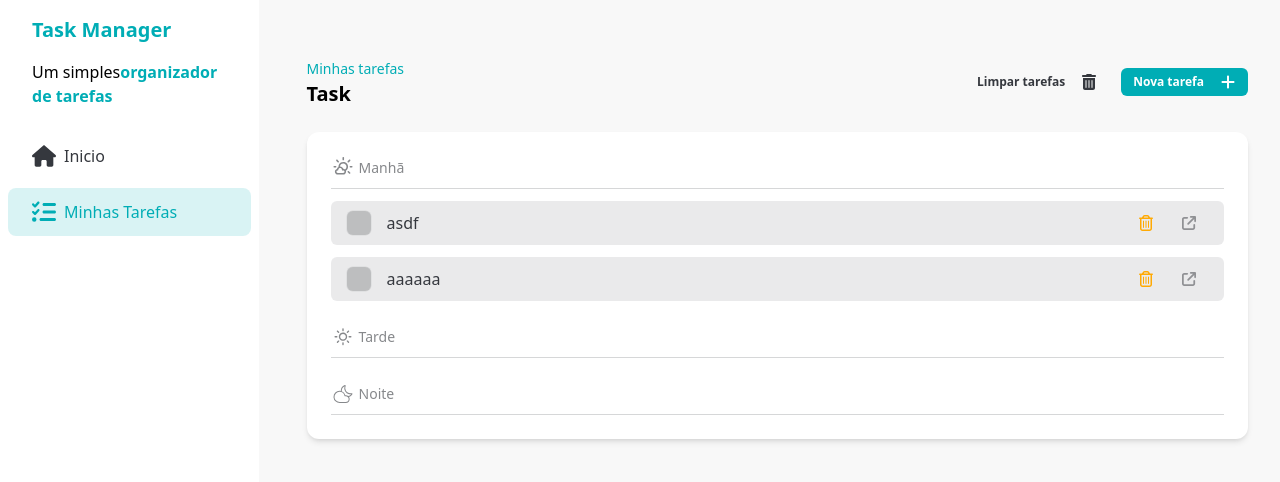
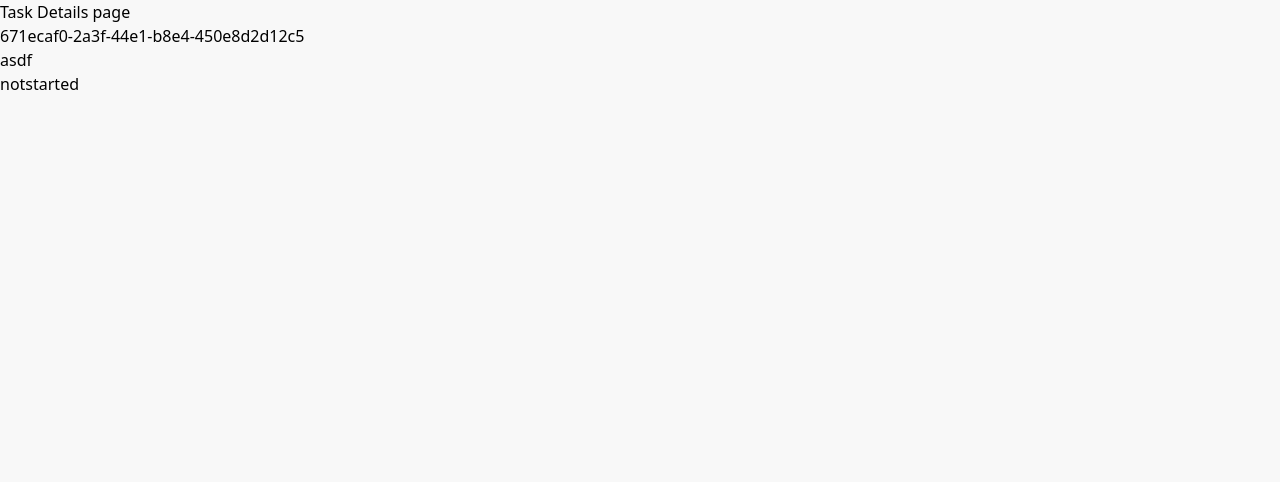
Before and after one commit to erickcred/estudo-react, a React (Vite) app in the folder task-manager/: page /task/671ecaf0-2a3f-44e1-b8e4-450e8d2d12c5 in a window 1280 px wide. Shown: the top 482 px of the page. Built offline with nearby package versions, Linux system fonts and the light colour scheme; data requests are answered from the project's data file.

Commit message:
feat: Inplementing router for taskDetails

```diff
--- a/package.json
+++ /dev/null
@@ -1,5 +0,0 @@
-{
-  "dependencies": {
-    "json-server": "^1.0.0-beta.3"
-  }
-}
--- a/task-manager/db.json
+++ b/task-manager/db.json
@@ -13,6 +13,13 @@
       "description": "",
       "time": "morning",
       "status": "notstarted"
+    },
+    {
+      "id": "671ecaf0-2a3f-44e1-b8e4-450e8d2d12c5",
+      "title": "asdf",
+      "description": "",
+      "time": "morning",
+      "status": "notstarted"
     }
   ]
 }
--- a/task-manager/package.json
+++ b/task-manager/package.json
@@ -16,6 +16,7 @@
     "react-dom": "^19.1.1",
     "react-icons": "^5.5.0",
     "react-router": "^7.8.2",
+    "react-router-dom": "^7.9.1",
     "react-transition-group": "^4.4.5",
     "sonner": "^2.0.7",
     "tailwind-merge": "^3.3.1",
--- a/task-manager/src/App.jsx
+++ b/task-manager/src/App.jsx
@@ -1,12 +1,29 @@
+import { Toaster } from "sonner";
+
 import Sidebar from "./components/Sidebar";
 import Tasks from "./pages/Tasks";
 
 function App() {
   return (
-    <main className="flex gap-4 overflow-hidden">
-      <Sidebar />
-      <Tasks />
-    </main>
+    <>
+      <main className="flex gap-4 overflow-hidden">
+        <Sidebar />
+        <Tasks />
+      </main>
+
+      <Toaster
+        position="top-left"
+        expand={false}
+        closeButton
+        duration={5000}
+        toastOptions={{
+          style: {
+            color: "#35383e",
+            fontSize: "16px",
+          },
+        }}
+      />
+    </>
   );
 }
 
--- a/task-manager/src/components/Sidebar.jsx
+++ b/task-manager/src/components/Sidebar.jsx
@@ -1,5 +1,7 @@
 import { FaHouse, FaListCheck } from "react-icons/fa6";
 import SidebarButton from "./SidebarButton";
+
+import { Link } from "react-router";
 
 export default function Sidebar({ className }) {
   return (
--- a/task-manager/src/components/SidebarButton.jsx
+++ b/task-manager/src/components/SidebarButton.jsx
@@ -1,11 +1,14 @@
+import { Link } from "react-router";
+
 export default function SidebarButton({ isActive, children }) {
   return (
     <a
       className={`w-full flex gap-2 items-center flex-wrap
         transition-all delay-150 duration-150 ease-in-out
        hover:text-white hover:bg-[var(--primary)] py-3 px-6 rounded-lg
-       ${isActive ? "bg-[var(--primary)]/15 text-[var(--primary)]" : "text-[var(--secondary)]"}`}
-      href="#"
+       ${isActive ? "bg-[var(--primary)]/15 text-[var(--primary)]" : "text-[var(--secondary)]"}`
+      }
+
     >
       {children}
     </a>
--- a/task-manager/src/components/TaskItem/TaskItem.jsx
+++ b/task-manager/src/components/TaskItem/TaskItem.jsx
@@ -11,6 +11,7 @@ import Button from "../Button";
 import { handleChengedCheck as handleChengedCheck } from "./actions";
 import { useState } from "react";
 import { toast } from "sonner";
+import { Link } from "react-router";
 
 export default function TaskItem({ task, setTasks }) {
   const [deleteTaskIsLoading, setDeleteTaskIsLoading] = useState(false);
@@ -115,16 +116,17 @@ export default function TaskItem({ task, setTasks }) {
             <FaRegTrashCan size={16} />
           )}
         </Button>
-        <Button
+        <Link
           className="item-start"
           color="secondary_outline"
           title="Ir para tarefa"
+          to={`task/${task.id}`}
         >
           <FaArrowUpRightFromSquare
             className="text-[var(--secondary)]/50"
             size={14}
           />
-        </Button>
+        </Link>
       </div>
     </div>
   );
--- a/task-manager/src/main.jsx
+++ b/task-manager/src/main.jsx
@@ -1,24 +1,24 @@
 import { StrictMode } from "react";
 import { createRoot } from "react-dom/client";
-import { Toaster } from "sonner";
+import { createBrowserRouter, RouterProvider } from "react-router-dom";
 
 import "./index.css";
 import App from "./App.jsx";
+import TaskDetails from "./pages/TaskDetails.jsx"
+
+const router = createBrowserRouter([
+  {
+    path: "/",
+    element: <App />
+  },
+  {
+    path: "/task/:taskId",
+    element: <TaskDetails />
+  }
+]);
 
 createRoot(document.getElementById("root")).render(
   <StrictMode>
-    <Toaster
-      position="top-left"
-      expand={false}
-      closeButton
-      duration={5000}
-      toastOptions={{
-        style: {
-          color: "#35383e",
-          fontSize: "16px",
-        },
-      }}
-    />
-    <App />
+    <RouterProvider router={router} />
   </StrictMode>
 );
--- a/task-manager/src/pages/Home.jsx
+++ /dev/null
@@ -1,7 +0,0 @@
-export default function Home() {
-  return (
-    <div>
-      <h1>Home page</h1>
-    </div>
-  );
-}
--- /dev/null
+++ b/task-manager/src/pages/TaskDetails.jsx
@@ -0,0 +1,41 @@
+import { useEffect, useState } from "react";
+import { useParams } from "react-router";
+import { toast } from "sonner";
+
+export default function TaskDetails() {
+  const { taskId } = useParams();
+  const [task, setTask] = useState(undefined);
+
+  useEffect(() => {
+    const fetchTask = async () => {
+      const response = await fetch(`http://localhost:3000/tasks/${taskId}`, {
+        method: "GET",
+      });
+      const responseData = await response.json();
+      console.log(responseData);
+
+      if (!responseData) {
+        toast.warning("Task not found!!")
+        return;
+      }
+
+      setTask(responseData);
+    }
+
+    fetchTask();
+  }, [taskId]);
+
+  return (
+    <div>
+      <h1>Task Details page</h1>
+      {task !== undefined && (
+        <>
+          <p>{ task.id }</p>
+          <p>{ task.title }</p>
+          <p>{ task.description }</p>
+          <p>{ task.status }</p>
+        </>
+      )}
+    </div>
+  );
+}
```
Also changed, not shown: 2 other files (tests, documents, lock files or other folders).
